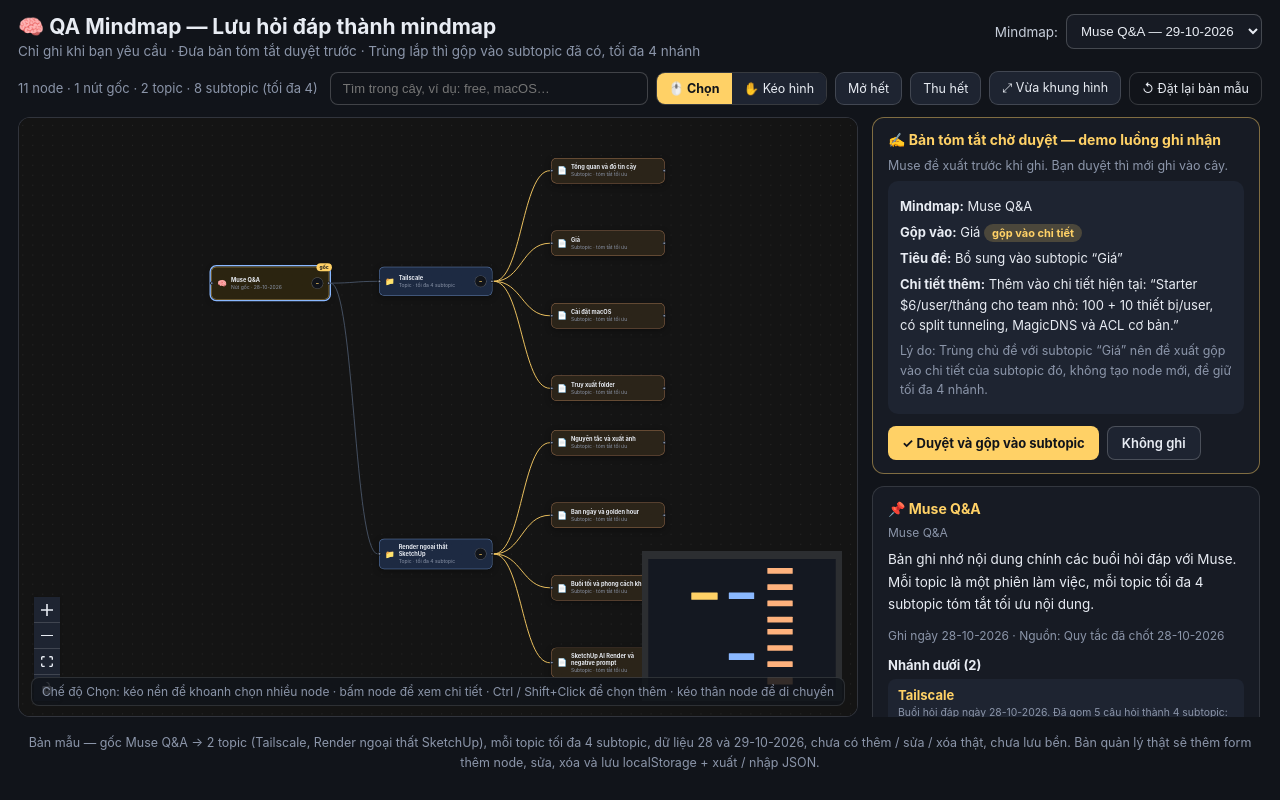
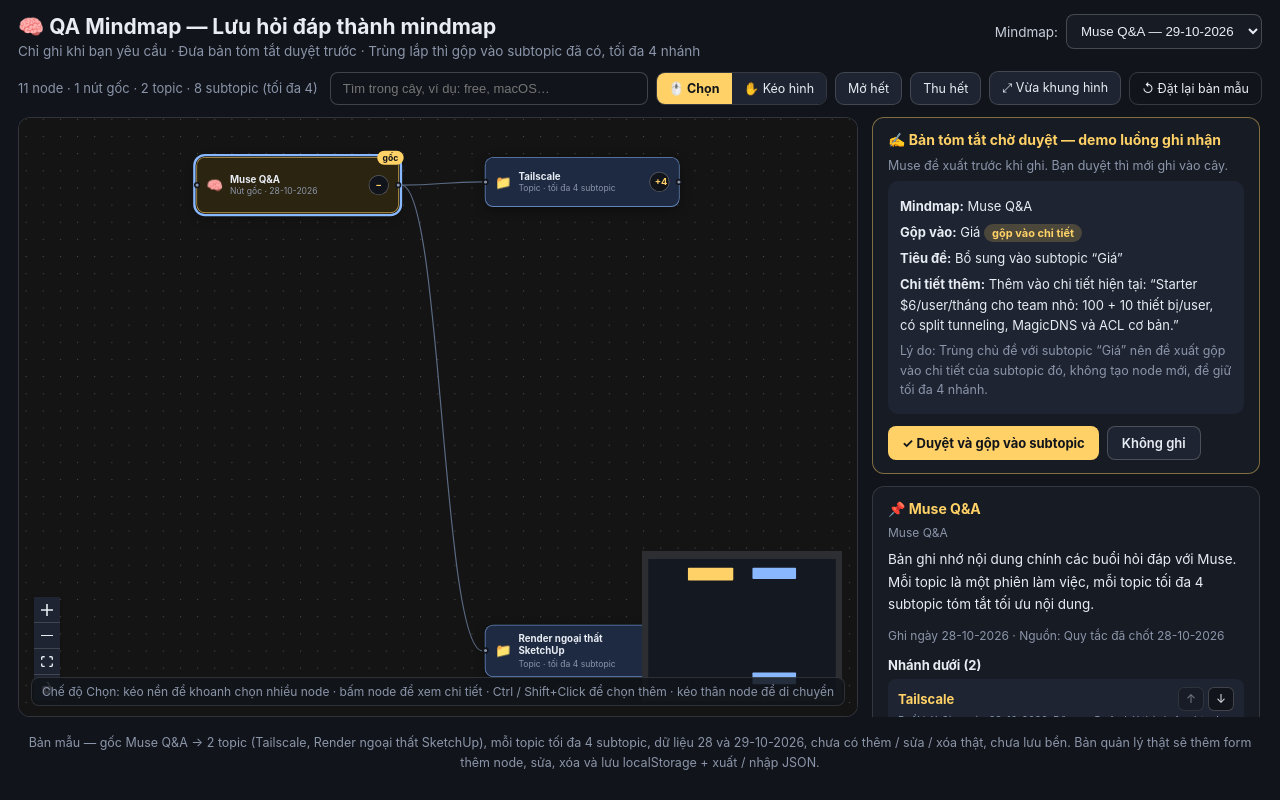
Before and after one commit to nguyenhuuhanhlam/ideas-n-solutions, a React (Vite) app in the folder qa-mindmap/: page / in a window 1280 px wide. Built offline with nearby package versions, Linux system fonts and the light colour scheme.

Commit message:
QA Mindmap: sắp xếp lại node + mặc định đóng subtopic

```diff
--- a/qa-mindmap/src/App.jsx
+++ b/qa-mindmap/src/App.jsx
@@ -56,9 +56,19 @@
   }))
 }
 
+// Mặc định: nút gốc mở, các topic đóng — tức các subtopic (nhánh dưới topic)
+// luôn ẩn khi mới mở app, chỉ hiện khi bấm +N trên topic (hoặc qua tìm kiếm /
+// bấm tên nhánh trong panel phải, lúc đó chỉ mở đúng nhánh cần tới).
+// Nút gốc không nằm trong tập này, nên mở app vẫn thấy gốc + 2 topic.
+function defaultCollapsed() {
+  return new Set(NODES
+    .filter((n) => n.parentId && NODES.some((c) => c.parentId === n.id))
+    .map((n) => n.id))
+}
+
 export default function App() {
   const [items, setItems] = useState(NODES)
-  const [collapsed, setCollapsed] = useState(new Set())
+  const [collapsed, setCollapsed] = useState(defaultCollapsed)
   const [selectedId, setSelectedId] = useState('root')
   const [multiSelected, setMultiSelected] = useState(new Set())
   const [mode, setMode] = useState('select') // 'select': kéo nền để khoanh chọn · 'pan': kéo nền để di chuyển cả hình
@@ -147,7 +157,62 @@
 
   const selected = byId[selectedId] || byId.root
   const selPath = selected ? pathOf(selected.id, byId) : []
-  const selChildren = selected ? childrenOf(selected.id) : []
+  // Nhánh dưới xếp theo vị trí trên canvas (trên xuống dưới), khớp thứ tự nhìn thấy.
+  const selChildren = selected
+    ? [...childrenOf(selected.id)].sort((a, b) => a.position.y - b.position.y || a.position.x - b.position.x)
+    : []
+
+  // Chọn node từ panel phải / tìm kiếm: mở luôn các nhánh cha trên đường tới node,
+  // các nhánh khác vẫn giữ trạng thái đóng mặc định.
+  const selectAndReveal = useCallback((id) => {
+    setSelectedId(id)
+    const p = pathOf(id, byId)
+    if (!p.length) return
+    setCollapsed((prev) => {
+      const next = new Set(prev)
+      p.forEach((n) => next.delete(n.id))
+      return next
+    })
+  }, [byId])
+
+  // Sắp xếp lại: dời node lên / xuống 1 bậc trong nhóm cùng cha, theo thứ tự
+  // trên xuống dưới trên canvas. Dời cả cây con (ví dụ dời 1 topic thì các
+  // subtopic của nó dời theo cùng khoảng), chỉ đổi tọa độ y để giữ nguyên cột.
+  // Vị trí được cập nhật cả items lẫn flowNodes (như kéo thả), giữ trong phiên này.
+  const moveSibling = useCallback((id, dir) => {
+    const node = byId[id]
+    if (!node || !node.parentId) return
+    const siblings = items
+      .filter((n) => n.parentId === node.parentId)
+      .sort((a, b) => a.position.y - b.position.y || a.position.x - b.position.x)
+    const idx = siblings.findIndex((n) => n.id === id)
+    const targetIdx = idx + dir
+    if (idx < 0 || targetIdx < 0 || targetIdx >= siblings.length) return
+    const target = siblings[targetIdx]
+    const delta = target.position.y - node.position.y
+    if (delta === 0) return
+    const subtreeA = new Set([id, ...descendantsOf(id, items)])
+    const subtreeB = new Set([target.id, ...descendantsOf(target.id, items)])
+    const shift = (n) => (subtreeA.has(n.id) ? delta : subtreeB.has(n.id) ? -delta : 0)
+    setItems((prev) => prev.map((n) => {
+      const s = shift(n)
+      return s ? { ...n, position: { ...n.position, y: n.position.y + s } } : n
+    }))
+    setFlowNodes((prev) => prev.map((n) => {
+      const s = shift(n)
+      return s ? { ...n, position: { ...n.position, y: n.position.y + s } } : n
+    }))
+  }, [byId, items])
+
+  // Vị trí của node đang chọn trong nhóm cùng cha (để hiển thị + khóa nút ở 2 đầu).
+  const siblingInfo = useMemo(() => {
+    if (!selected || !selected.parentId) return null
+    const siblings = items
+      .filter((n) => n.parentId === selected.parentId)
+      .sort((a, b) => a.position.y - b.position.y || a.position.x - b.position.x)
+    const idx = siblings.findIndex((n) => n.id === selected.id)
+    return idx < 0 ? null : { pos: idx + 1, total: siblings.length }
+  }, [selected, items])
 
   const searchResults = useMemo(() => {
     const q = query.trim().toLowerCase()
@@ -240,7 +305,7 @@
     setDraftState('pending')
     setSelectedId('root')
     setMultiSelected(new Set())
-    setCollapsed(new Set())
+    setCollapsed(defaultCollapsed())
   }
   const expandAll = () => setCollapsed(new Set())
   const collapseAll = () => setCollapsed(new Set(items.filter((n) => childrenOf(n.id).length > 0).map((n) => n.id)))
@@ -269,8 +334,7 @@
             placeholder="Tìm trong cây, ví dụ: free, macOS…"
             onKeyDown={(e) => {
               if (e.key === 'Enter' && searchResults[0]) {
-                setSelectedId(searchResults[0].id)
-                setCollapsed(new Set())
+                selectAndReveal(searchResults[0].id)
               }
             }}
           />
@@ -377,13 +441,27 @@
                 <p className="qm-detail">{selected.detail}</p>
               )}
               <p className="qm-meta">Ghi ngày {selected.date} · Nguồn: {selected.source}</p>
+              {siblingInfo && (
+                <p className="qm-order">
+                  Thứ tự trong {byId[selected.parentId]?.title}: {siblingInfo.pos}/{siblingInfo.total}
+                  {' '}
+                  <button type="button" disabled={siblingInfo.pos <= 1} onClick={() => moveSibling(selected.id, -1)} title="Dời lên 1 bậc trong cùng topic">↑ Lên</button>
+                  <button type="button" disabled={siblingInfo.pos >= siblingInfo.total} onClick={() => moveSibling(selected.id, 1)} title="Dời xuống 1 bậc trong cùng topic">↓ Xuống</button>
+                </p>
+              )}
               {selChildren.length > 0 && (
                 <>
                   <h3>Nhánh dưới ({selChildren.length})</h3>
                   <ul className="qm-children">
-                    {selChildren.map((c) => (
+                    {selChildren.map((c, i) => (
                       <li key={c.id}>
-                        <button type="button" className="linklike" onClick={() => setSelectedId(c.id)}>{c.title}</button>
+                        <div className="qm-child-row">
+                          <button type="button" className="linklike" onClick={() => selectAndReveal(c.id)}>{c.title}</button>
+                          <span className="qm-child-order">
+                            <button type="button" disabled={i === 0} onClick={() => moveSibling(c.id, -1)} title="Dời nhánh này lên 1 bậc">↑</button>
+                            <button type="button" disabled={i === selChildren.length - 1} onClick={() => moveSibling(c.id, 1)} title="Dời nhánh này xuống 1 bậc">↓</button>
+                          </span>
+                        </div>
                         <small>{(c.sections ? c.sections.map((s) => s.text).join(' ') : c.detail).slice(0, 80)}…</small>
                       </li>
                     ))}
@@ -406,6 +484,8 @@
               <li>Chọn nhiều subtopic bằng Ctrl / Shift+Click (Cmd+Click trên Mac), hoặc kéo khung chọn trên nền ở chế độ Chọn, rồi bấm “Gộp thành 1 node”: tiêu đề lấy node đầu tiên, chi tiết chia thành từng section theo node gốc.</li>
               <li>Chế độ Chọn (mặc định): kéo nền để khoanh chọn, bấm node để xem chi tiết. Chế độ Kéo hình: kéo nền để di chuyển cả hình.</li>
               <li>Kéo thân node để di chuyển vị trí, vị trí mới được giữ trong phiên này.</li>
+              <li>Mặc định các topic đóng, subtopic ẩn: mở app chỉ thấy nút gốc + các topic, bấm +N trên topic để mở nhánh. “Mở hết” / “Thu hết” trên thanh công cụ vẫn đổi toàn bộ, tìm kiếm hoặc bấm tên nhánh trong panel phải chỉ mở đúng nhánh cần tới.</li>
+              <li>Sắp xếp lại node: chọn 1 node rồi bấm ↑ Lên / ↓ Xuống trong panel phải, hoặc bấm ↑ / ↓ ở từng nhánh trong mục “Nhánh dưới” của node cha — chỉ đổi thứ tự trong nhóm cùng cha, dời topic thì cả subtopic của nó dời theo, thứ tự mới giữ trong phiên này.</li>
             </ul>
           </section>
         </aside>
--- a/qa-mindmap/src/index.css
+++ b/qa-mindmap/src/index.css
@@ -32,6 +32,11 @@
 .qm-meta { color: #8b95a9; font-size: 12px; line-height: 1.5; }
 .qm-children { list-style: none; margin: 0; padding: 0; display: flex; flex-direction: column; gap: 8px; font-size: 12.5px; }
 .qm-children li { background: #1e2431; border-radius: 8px; padding: 8px 10px; }
+.qm-child-row { display: flex; align-items: center; justify-content: space-between; gap: 8px; }
+.qm-child-order { display: inline-flex; gap: 4px; flex-shrink: 0; }
+.qm-child-order button { background: #11141a; border: 1px solid rgba(255,255,255,.2); color: #e8ecf3; border-radius: 6px; width: 26px; height: 24px; padding: 0; font-size: 12px; line-height: 1; }
+.qm-order { color: #c6cdd9; font-size: 12.5px; margin: 8px 0; }
+.qm-order button { background: #1e2431; border: 1px solid rgba(255,255,255,.2); color: #e8ecf3; border-radius: 8px; padding: 5px 10px; font-size: 12px; margin-left: 4px; }
 .qm-children small { display: block; color: #8b95a9; margin-top: 2px; line-height: 1.5; }
 .qm-rules { margin: 0; padding-left: 18px; font-size: 12.5px; line-height: 1.6; color: #c6cdd9; }
 .qm-rules li { margin-bottom: 6px; }
```
Also changed, not shown: 1 other file (tests, documents, lock files or other folders).
